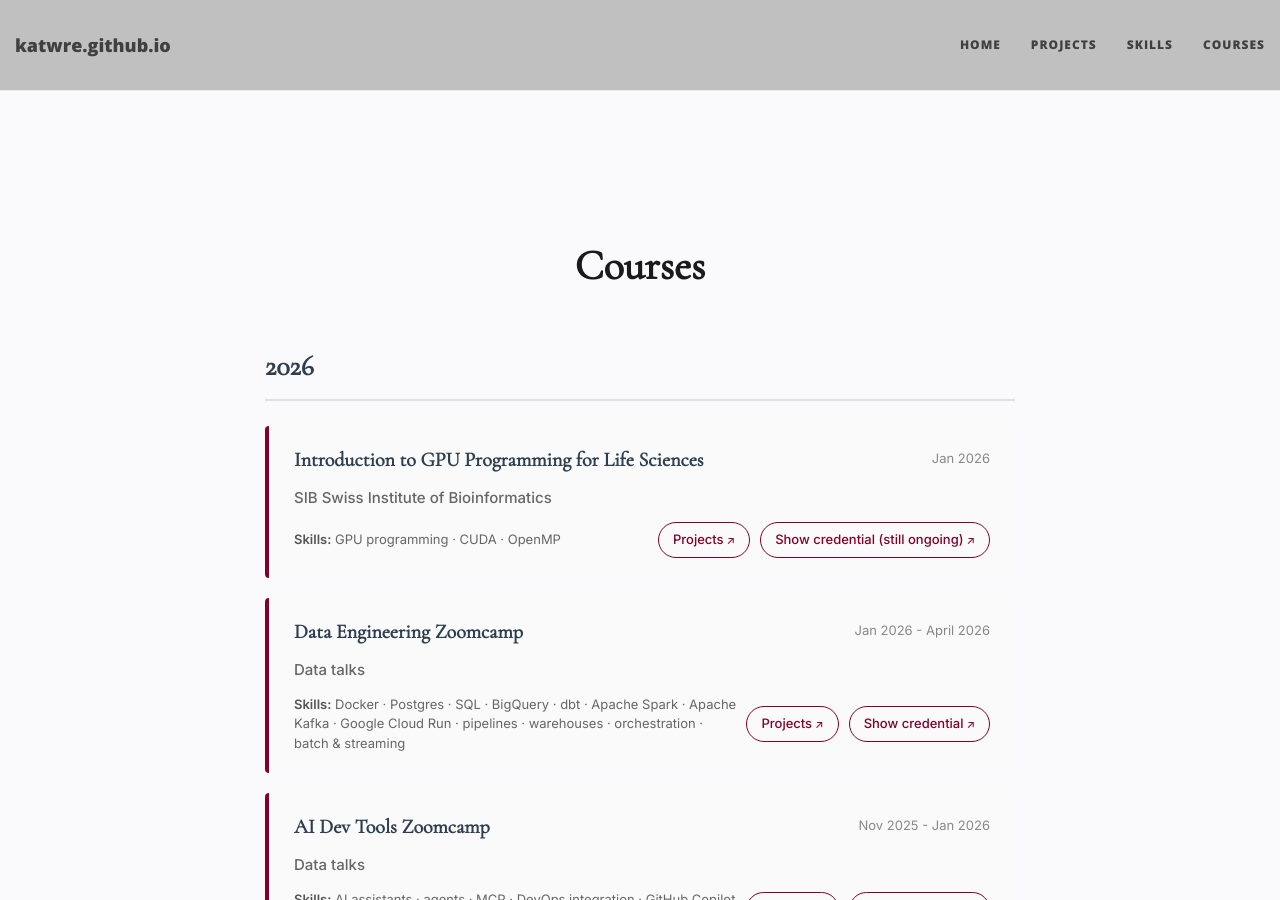
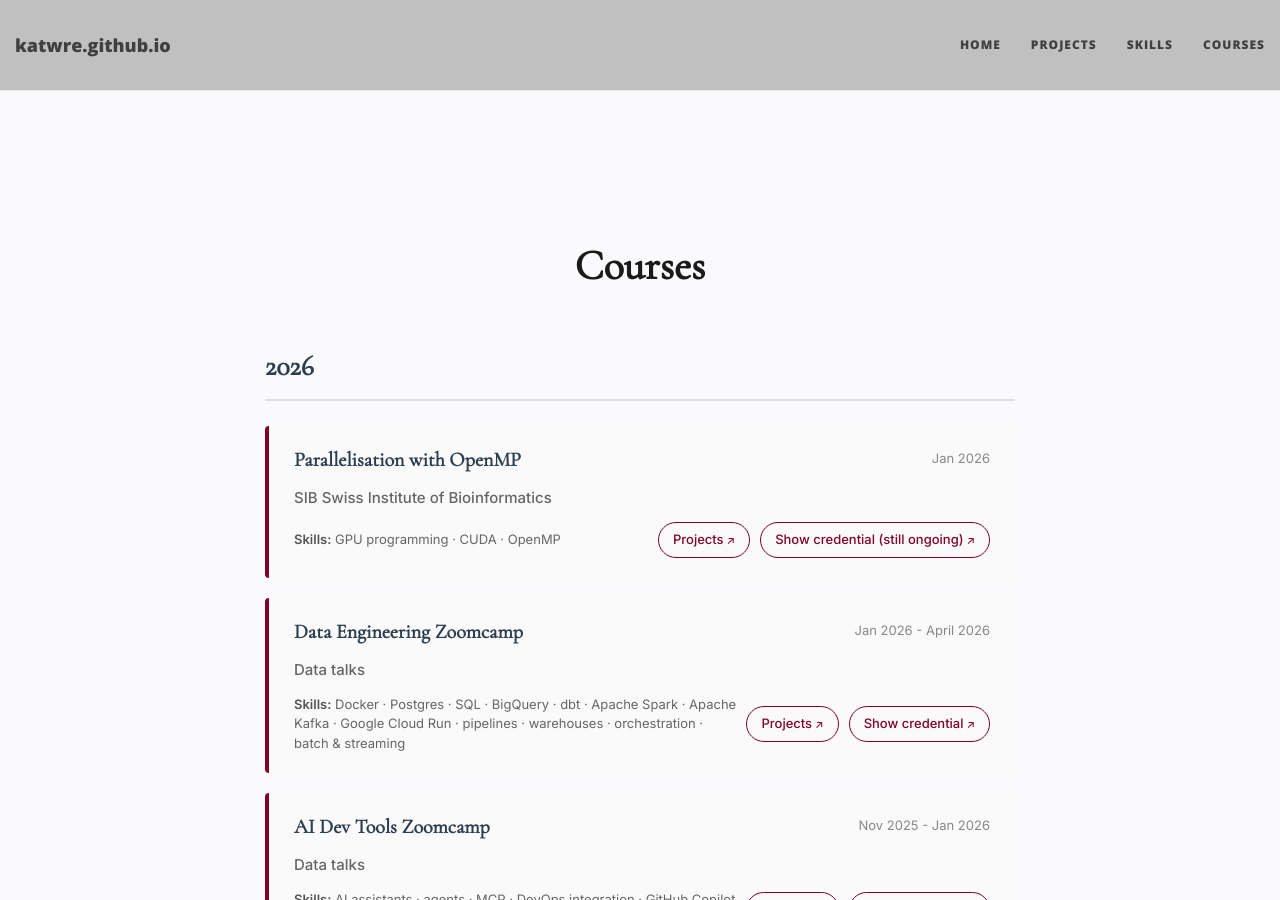
Before and after one commit to katwre/katwre.github.io, a Jekyll site: the page built from courses.md, in a window 1280 px wide and 900 px high. Built offline with Jekyll 4.4.1, drawn with Linux system fonts in a browser that asks for light colours; nearby versions of some CDN libraries; a style sheet for code colours, icons or effects is not loaded.

Commit message:
Updated courses

```diff
--- a/courses.md
+++ b/courses.md
@@ -164,7 +164,7 @@ Advanced Deep Learning (UCL x DeepMind) — VAEs, flows, generative models -->
 
 <div class="course-card">
   <div class="course-header">
-    <div class="course-title">Introduction to GPU Programming for Life Sciences</div>
+    <div class="course-title">Parallelisation with OpenMP</div>
     <div class="course-date">Jan 2026</div>
   </div>
   <div class="course-org">SIB Swiss Institute of Bioinformatics</div>
```
